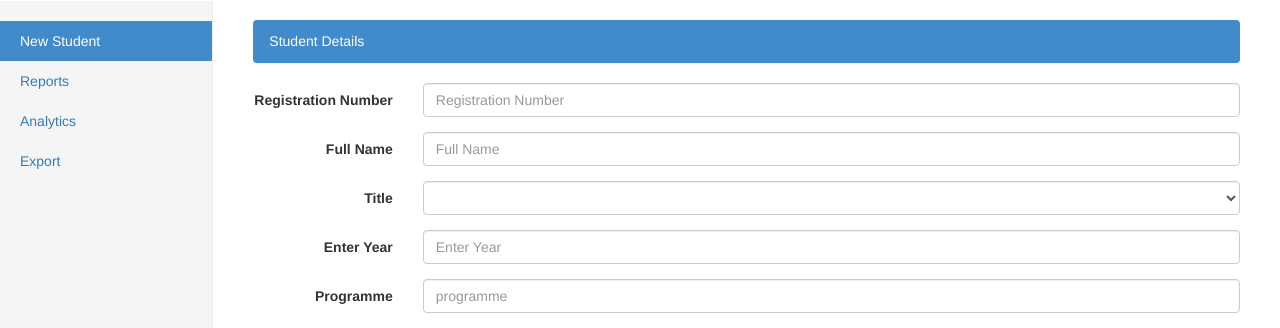
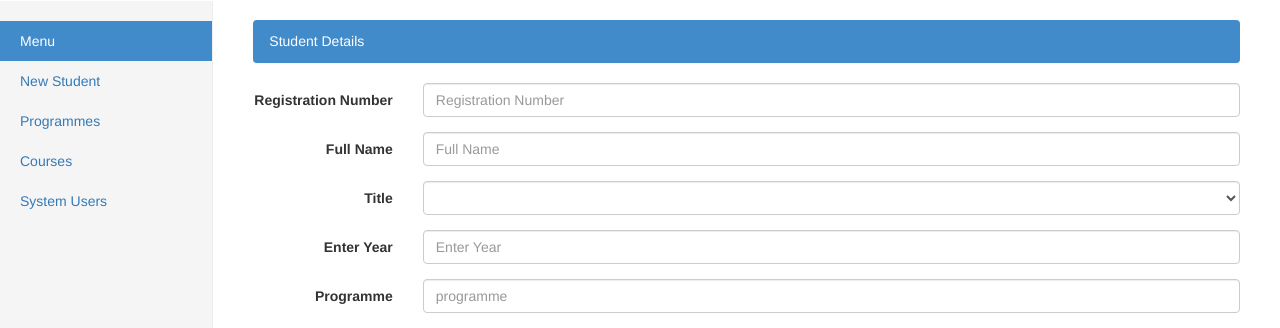
Before and after one commit to mngalande/transcript, a PHP site: page /clerk/ in a window 1280 px wide. Shown: the part 50-378 px from the top of the page. Run offline with PHP 8.4, Linux system fonts and the light colour scheme; lists and menus that the app fills with data are empty.

Commit message:
added links to side bar

```diff
--- a/index.php
+++ b/index.php
@@ -8,7 +8,7 @@
       $username = strip_tags($_POST['username']);
       $password = md5(strip_tags($_POST['password']));
       if(User::login($username, $password)){
-        header("Location: admin/users.php");
+        header("Location: admin/index.php");
       }
       else{
         $feedback = "Username or password is incorrect!";
--- a/layout/sidebar.php
+++ b/layout/sidebar.php
@@ -1,8 +1,10 @@
  <div class="col-sm-3 col-md-2 sidebar">
   <ul class="nav nav-sidebar">
-    <li class="active"><a href="../clerk/">New Student</a></li>
-    <li><a href="#">Reports</a></li>
-    <li><a href="#">Analytics</a></li>
-    <li><a href="#">Export</a></li>
+    <li class="active"><a href=''>Menu</a></li>
+    <li><a href="../clerk/">New Student</a></li>
+    <li><a href="../clerk/programmes.php">Programmes</a></li>
+    <li><a href="#">Courses</a></li>
+    <li><a href="../admin/">System Users</a></li>
+
   </ul>
 </div>
--- a/public/css/css.css
+++ b/public/css/css.css
@@ -37,3 +37,8 @@
   line-height: 1.33;
   border-radius: 25px;
 }
+
+.formbutton
+{
+  border-color: #428bca!important;
+}
```
Also changed, not shown: admin/edituser.php (+5 -5 lines).
